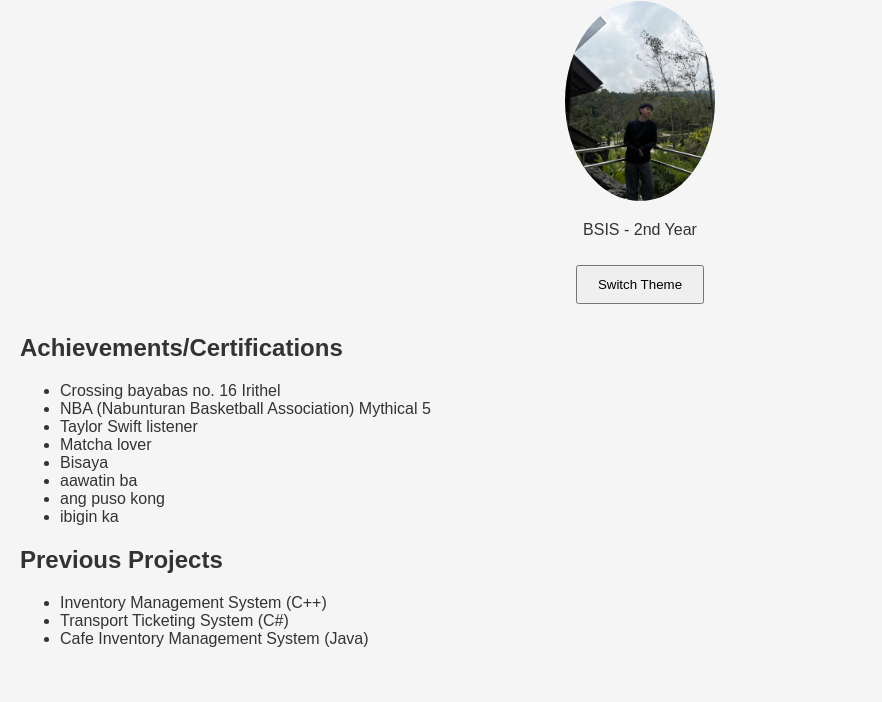
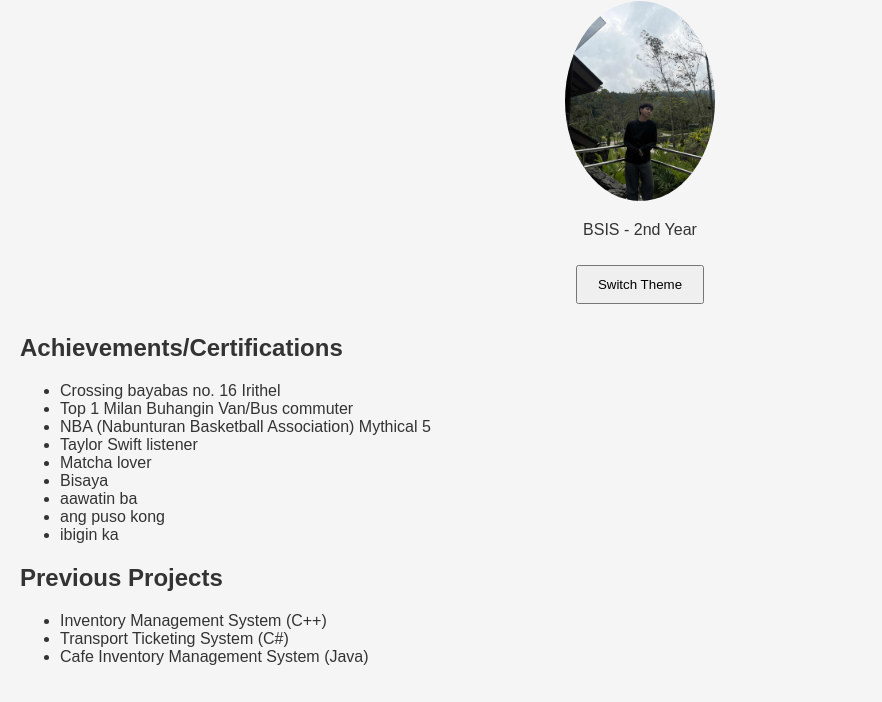
Before and after one commit to FrancisMayol/portfolio_mayol, a plain HTML site: page index.html in a window 1280 px wide. Shown: the part 99-801 px from the top of the page, without its empty margins (0-882 px from the left). Drawn offline with Linux system fonts and the light colour scheme.

Commit message:
Update index.html

```diff
--- a/index.html
+++ b/index.html
@@ -17,6 +17,7 @@
          <h2>Achievements/Certifications</h2>
          <ul>
             <li>Crossing bayabas no. 16 Irithel</li>
+            <li>Top 1 Milan Buhangin Van/Bus commuter</li>
             <li>NBA (Nabunturan Basketball Association) Mythical 5</li>
             <li>Taylor Swift listener</li>
             <li>Matcha lover</li>
```
